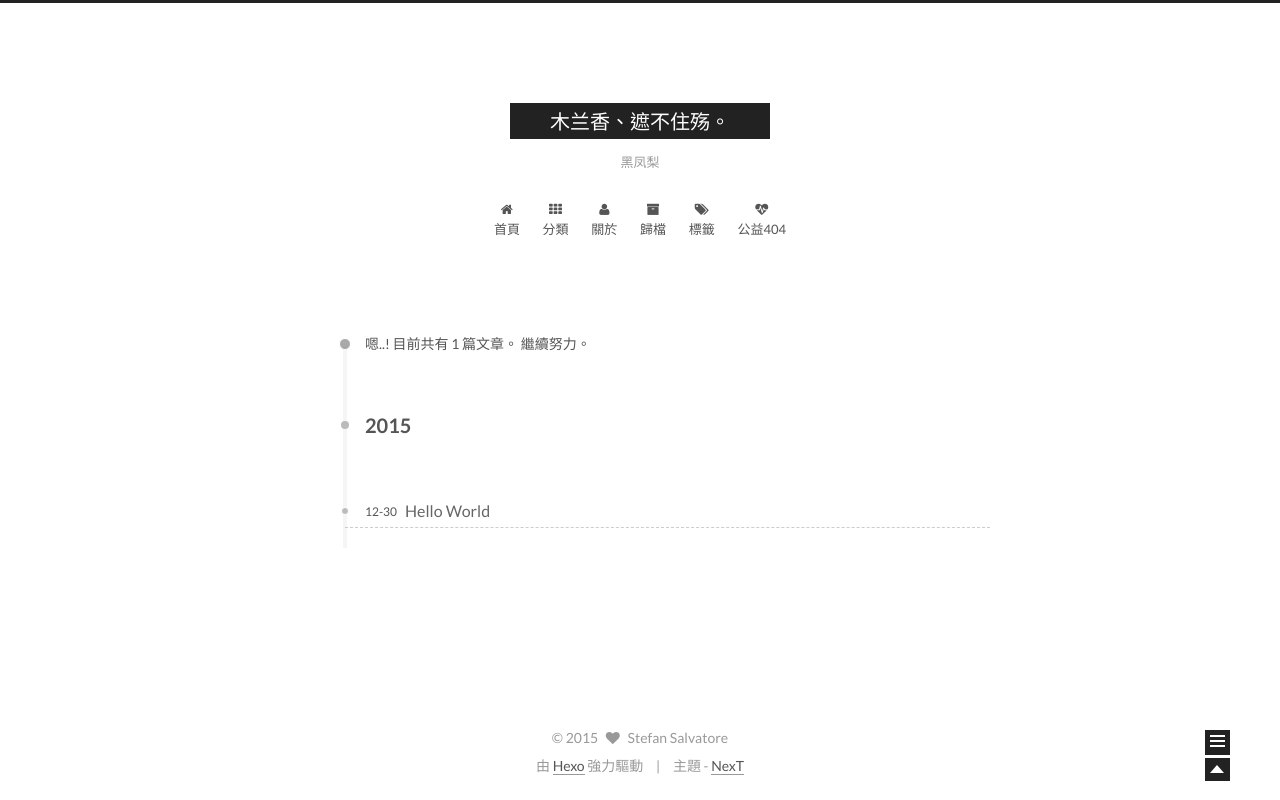
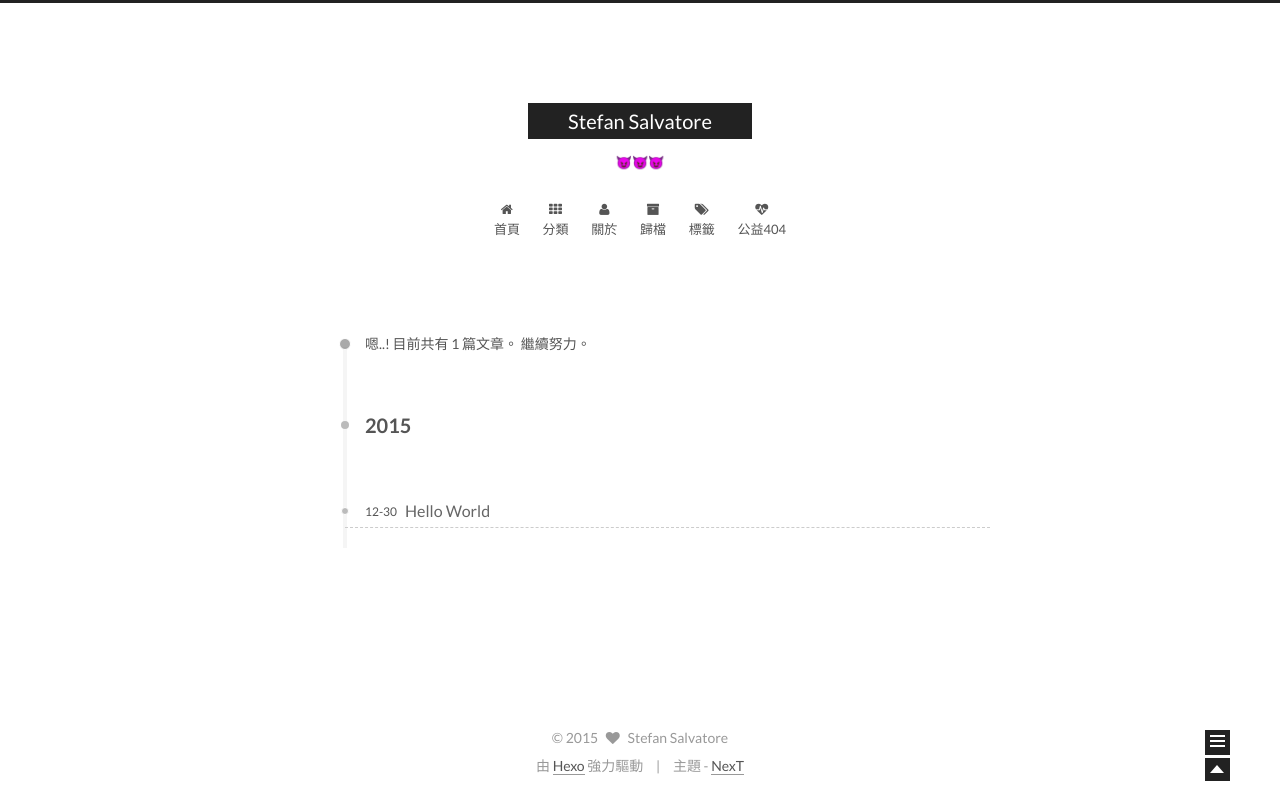
Before and after one commit to bohangbaby/bohangbaby.github.io, a plain HTML site: page archives/2015/12/index.html in a window 1280 px wide. Drawn offline with Linux system fonts and the light colour scheme.

Commit message:
Site updated: 2015-12-30 16:14:33

```diff
--- a/archives/2015/12/index.html
+++ b/archives/2015/12/index.html
@@ -53,12 +53,12 @@
 
 <meta name="description" content="〆 ゛Cease to struggle and you cease to live. °★．☆°">
 <meta property="og:type" content="website">
-<meta property="og:title" content="木兰香、遮不住殇。">
+<meta property="og:title" content="Stefan Salvatore">
 <meta property="og:url" content="http://yoursite.com/archives/2015/12/index.html">
-<meta property="og:site_name" content="木兰香、遮不住殇。">
+<meta property="og:site_name" content="Stefan Salvatore">
 <meta property="og:description" content="〆 ゛Cease to struggle and you cease to live. °★．☆°">
 <meta name="twitter:card" content="summary">
-<meta name="twitter:title" content="木兰香、遮不住殇。">
+<meta name="twitter:title" content="Stefan Salvatore">
 <meta name="twitter:description" content="〆 ゛Cease to struggle and you cease to live. °★．☆°">
 
 
@@ -71,7 +71,7 @@
   };
 </script>
 
-  <title> 歸檔 | 木兰香、遮不住殇。 </title>
+  <title> 歸檔 | Stefan Salvatore </title>
 </head>
 
 <body itemscope itemtype="http://schema.org/WebPage" lang="zh-hk">
@@ -102,11 +102,11 @@
   <div class="custom-logo-site-title">
     <a href="/"  class="brand" rel="start">
       <span class="logo-line-before"><i></i></span>
-      <span class="site-title">木兰香、遮不住殇。</span>
+      <span class="site-title">Stefan Salvatore</span>
       <span class="logo-line-after"><i></i></span>
     </a>
   </div>
-  <p class="site-subtitle">黑凤梨</p>
+  <p class="site-subtitle">😈😈😈</p>
 </div>
 
 <div class="site-nav-toggle">
```
Also changed, not shown: 2015/12/30/hello-world/index.html (+4 -4 lines), archives/2015/index.html (+6 -6 lines), archives/index.html (+6 -6 lines), index.html (+6 -6 lines).
